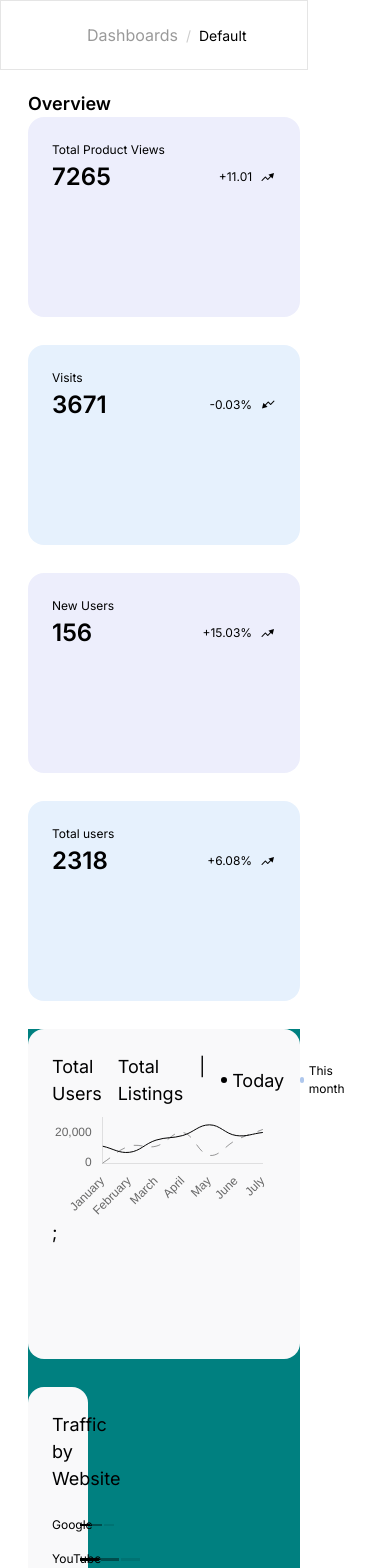
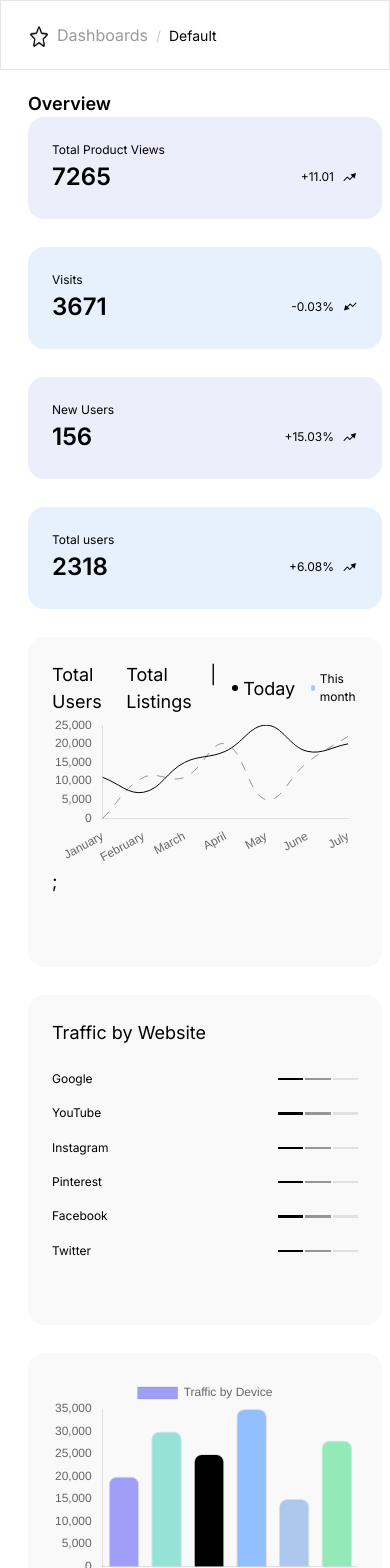
Before and after one commit to dijayst/prelura, a React (Create React App) app: page / in a window 390 px wide. Shown: the top 1568 px of the page. Built offline with nearby package versions, Linux system fonts and the light colour scheme.

Commit message:
inprogress

```diff
--- a/src/App.css
+++ b/src/App.css
@@ -5,6 +5,7 @@
 .App {
 width: 100%;
   display: flex;
+
 }
 body {
   margin: 0;
--- a/src/App.js
+++ b/src/App.js
@@ -9,7 +9,7 @@ function App() {
 
     useEffect(() => {
       const closeMenu = (event) => {
-        if (!event.target.closest(".navbar-container")) {
+        if (!event.target.closest(".contentcontainer")) {
           setIsOpen(false);
         }
       };
--- a/src/navbar/Content .js
+++ b/src/navbar/Content .js
@@ -22,17 +22,18 @@ function Content({ isOpen, setIsOpen }) {
       [cardIdx]: { ...prev[cardIdx], [digitIdx]: false },
     }));
   };
-
+console.log(isOpen)
   return (
     <div className="contentcontainer">
-      <div style={{ width: "79%" }}>
+      <div  className="contentinfo">
         <section className="divcontent">
           <div className="maincontent">
             <div className="contentimg">
-              <div onClick={() => setIsOpen(!isOpen)}>
-                <img src="/Image/Icon.png" alt="Icon" />
+
+<div className="imh" onClick={() => setIsOpen(!isOpen)}>
+
+              <img src="/Image/star.png" alt="star"  />
               </div>
-              <img src="/Image/star.png" alt="star" className="hide" />
             </div>
             <div className="contentdash">
               <h1 style={{ fontSize: "16px" }}>Dashboards</h1>
@@ -186,21 +187,21 @@ function Content({ isOpen, setIsOpen }) {
                     >
                       <div
                         style={{
-                          width: "9.71px",
+                          width: "25.33px",
                           backgroundColor: "#000000",
                           height: "2.33px",
                         }}
                       ></div>
                       <div
                         style={{
-                          width: "9.71px",
+                          width: "25.33px",
                           backgroundColor: "#00000066",
                           height: "2.33px",
                         }}
                       ></div>
                       <div
                         style={{
-                          width: "9.71px",
+                          width: "25.33px",
                           backgroundColor: "#0000001A",
                           height: "2.33px",
                         }}
@@ -228,21 +229,21 @@ function Content({ isOpen, setIsOpen }) {
                     >
                       <div
                         style={{
-                          width: "18.5px",
+                          width: "25.33px",
                           backgroundColor: "#000000",
                           height: "2.33px",
                         }}
                       ></div>
                       <div
                         style={{
-                          width: "18.5px",
+                          width: "25.33px",
                           backgroundColor: "#00000066",
                           height: "2.33px",
                         }}
                       ></div>
                       <div
                         style={{
-                          width: "18.5px",
+                          width: "25.33px",
                           backgroundColor: "#0000001A",
                           height: "2.33px",
                         }}
@@ -270,21 +271,21 @@ function Content({ isOpen, setIsOpen }) {
                     >
                       <div
                         style={{
-                          width: "11.67px",
+                          width: "25.33px",
                           backgroundColor: "#000000",
                           height: "2.33px",
                         }}
                       ></div>
                       <div
                         style={{
-                          width: "11.67px",
+                          width: "25.33px",
                           backgroundColor: "#00000066",
                           height: "2.33px",
                         }}
                       ></div>
                       <div
                         style={{
-                          width: "11.67px",
+                          width: "25.33px",
                           backgroundColor: "#0000001A",
                           height: "2.33px",
                         }}
@@ -312,21 +313,21 @@ function Content({ isOpen, setIsOpen }) {
                     >
                       <div
                         style={{
-                          width: "9.71px",
+                          width: "25.33px",
                           backgroundColor: "#000000",
                           height: "2.33px",
                         }}
                       ></div>
                       <div
                         style={{
-                          width: "9.71px",
+                          width: "25.33px",
                           backgroundColor: "#00000066",
                           height: "2.33px",
                         }}
                       ></div>
                       <div
                         style={{
-                          width: "9.71px",
+                          width: "25.33px",
                           backgroundColor: "#0000001A",
                           height: "2.33px",
                         }}
@@ -396,21 +397,21 @@ function Content({ isOpen, setIsOpen }) {
                     >
                       <div
                         style={{
-                          width: "9.71px",
+                          width: "25.33px",
                           backgroundColor: "#000000",
                           height: "2.33px",
                         }}
                       ></div>
                       <div
                         style={{
-                          width: "9.71px",
+                          width: "25.33px",
                           backgroundColor: "#00000066",
                           height: "2.33px",
                         }}
                       ></div>
                       <div
                         style={{
-                          width: "9.71px",
+                          width: "25.33px",
                           backgroundColor: "#0000001A",
                           height: "2.33px",
                         }}
--- a/src/navbar/Sidebar.css
+++ b/src/navbar/Sidebar.css
@@ -1,9 +1,13 @@
+
 .nav-links {
   width: 21.2%;
   background-color: #ffffff;
   border: 1px solid #0000001a;
-  overflow-y: scroll;
   height:100vh;
+  position: fixed;
+  overflow-y: auto;
+  scrollbar-width: none;
+  -ms-overflow-style: none;
 }
 .subheadergroup {
   width: 180px;
@@ -179,9 +183,10 @@ img {
   display: flex;
   gap: 8px;
 }
-.contentimg img {
+.contentimg .imh {
   width: 20px;
   height: 20px;
+
 }
 .contentdash {
   display: flex;
@@ -215,6 +220,11 @@ img {
 .contentcontainer{
   display: flex;
   width: 78.8%;
+ flex-grow: 1;
+ margin-left: 285px; /* Should match sidebar width */
+  padding: 20px;
+
+
 }
 .content h1 {
   font-family: "Inter", serif;
@@ -400,124 +410,7 @@ input {
   width: 54px;
   height: 54px;
 }
-@media (max-width: 1024px) {
 
-body {
-  margin: 0;
-  padding: 0;
-  font-family: "Inter", serif;
-
-  overflow-x: hidden;
-}
-
-  .Overview {
-    flex-basis: 45%; /* Take almost half the width */
-    height: auto;
-  }
-}
-
-@media screen and (max-width: 768px) {
-
-.containerpie {
-  width: 100%;}
-
-.container2{display: none;}
- .divcontent{
-  gap: 220px;
- }
-  .headernotification{
-    gap: 0px;
-
-
-  transition: transform 0.3s ease-in-out;
-  }
-  .headernotification:hover .headernotificationtext{
-    transform: scale(1.1);
-  }
-.headernotificationtext p:first-child{
-  font-size: 12px;
-}.headernotificationtext p:last-child{
-  font-size: 10px;
-}
- .contentimg{
-  margin-right: 50px;
- }
- .hide{
-  display: none;
- }
-  .containerchart{
-    display: flex;
-    gap: 28px;
-    flex-direction: column;
-    background-color: teal;
-    width: 100%;
-  }
-  .chart{
-    width: 100%;
-
-
-  }
-
-  .linechart{
-    width: 100%;
-
-  }
-  .traffic{
-    width: 100%;
-    display: flex;
-    flex-direction: column;
-    gap: 16px;
-
-  }
-
-body {
-  margin: 0;
-  padding: 0;
-  font-family: "Inter", serif;
-  font-size: 14px;
-  overflow-x: hidden;
-}
-
-  .nav-links {
-    display: none;
-    flex-direction: column;
-    position: absolute;
-    top: 0px;
-    left: 0;
-    width: 100%;
-    gap: 0;
-    background: #444;
-
-  }
-  .container{
-    background-color:#ffffff;
-    margin: 0;
-    top: 0;
-    left: 0;
-    width: 212px;
-    padding: 24px;
-  }
-  .nav-links.open {
-    display: flex;
-  }
-  .Overviewcontainer {
-    flex-direction: column; /* Stack items vertically on small screens */
-}
-.Overviewcontent{
-  justify-content: space-between;
-}
-.contentcontainer{
-  width: 100%;
-
-  padding: 0;
-  display: flex;
-  flex-direction: column;
-}
-.notification{
-  width: 100%;
-  padding: 16px;
-}
-}
 
 .Overview {
 
@@ -664,3 +557,136 @@ hovered {
   transform: translateX(10px);
 
 }
+
+
+
+
+
+
+
+
+
+
+
+
+
+@media (max-width: 1024px) {
+
+  body {
+    margin: 0;
+    padding: 0;
+    font-family: "Inter", serif;
+
+    overflow-x: hidden;
+  }
+
+    .Overview {
+      flex-basis: 45%; /* Take almost half the width */
+      height: auto;
+    }
+  }
+
+  @media screen and (max-width: 768px) {
+    .contentinfo{
+      width: 100%;
+    }
+    .maincontent{
+
+    }
+  .containerpie {
+    width: 100%;}
+
+  .container2{display: none;}
+   .divcontent{
+    gap: 220px;
+   }
+    .headernotification{
+      gap: 0px;
+
+
+    transition: transform 0.3s ease-in-out;
+    }
+    .headernotification:hover .headernotificationtext{
+      transform: scale(1.1);
+    }
+  .headernotificationtext p:first-child{
+    font-size: 12px;
+  }.headernotificationtext p:last-child{
+    font-size: 10px;
+  }
+   .hide{
+    display: none;
+   }
+    .containerchart{
+      display: flex;
+      gap: 28px;
+      flex-direction: column;
+
+      width: 100%;
+    }
+    .chart{
+      width: 100% !important;
+
+
+    }
+
+    .linechart{
+      width: 100%;
+
+    }
+    .traffic{
+      width: 100% !important;
+      display: flex;
+      flex-direction: column;
+      gap: 16px;
+
+    }
+
+  body {
+    margin: 0;
+    padding: 0;
+    font-family: "Inter", serif;
+    font-size: 14px;
+    overflow-x: hidden;
+  }
+
+    .nav-links {
+      display: none;
+      flex-direction: column;
+      position: absolute;
+      top: 0px;
+      left: 0;
+      width: 100%;
+      gap: 0;
+      background: #444;
+
+    }
+    .container{
+      background-color:#ffffff;
+      margin: 0;
+      top: 0;
+      left: 0;
+      width: 212px;
+      padding: 24px;
+    }
+    .nav-links.open {
+      display: flex;
+    }
+    .Overviewcontainer {
+      flex-direction: column; /* Stack items vertically on small screens */
+  }
+  .Overviewcontent{
+    justify-content: space-between;
+  }
+  .contentcontainer{
+    width: 100%;
+    margin: 0;
+    padding: 0;
+    display: flex;
+    flex-direction: column;
+  }
+  .notification{
+    width: 100%;
+    padding: 16px;
+  }
+  }
```
